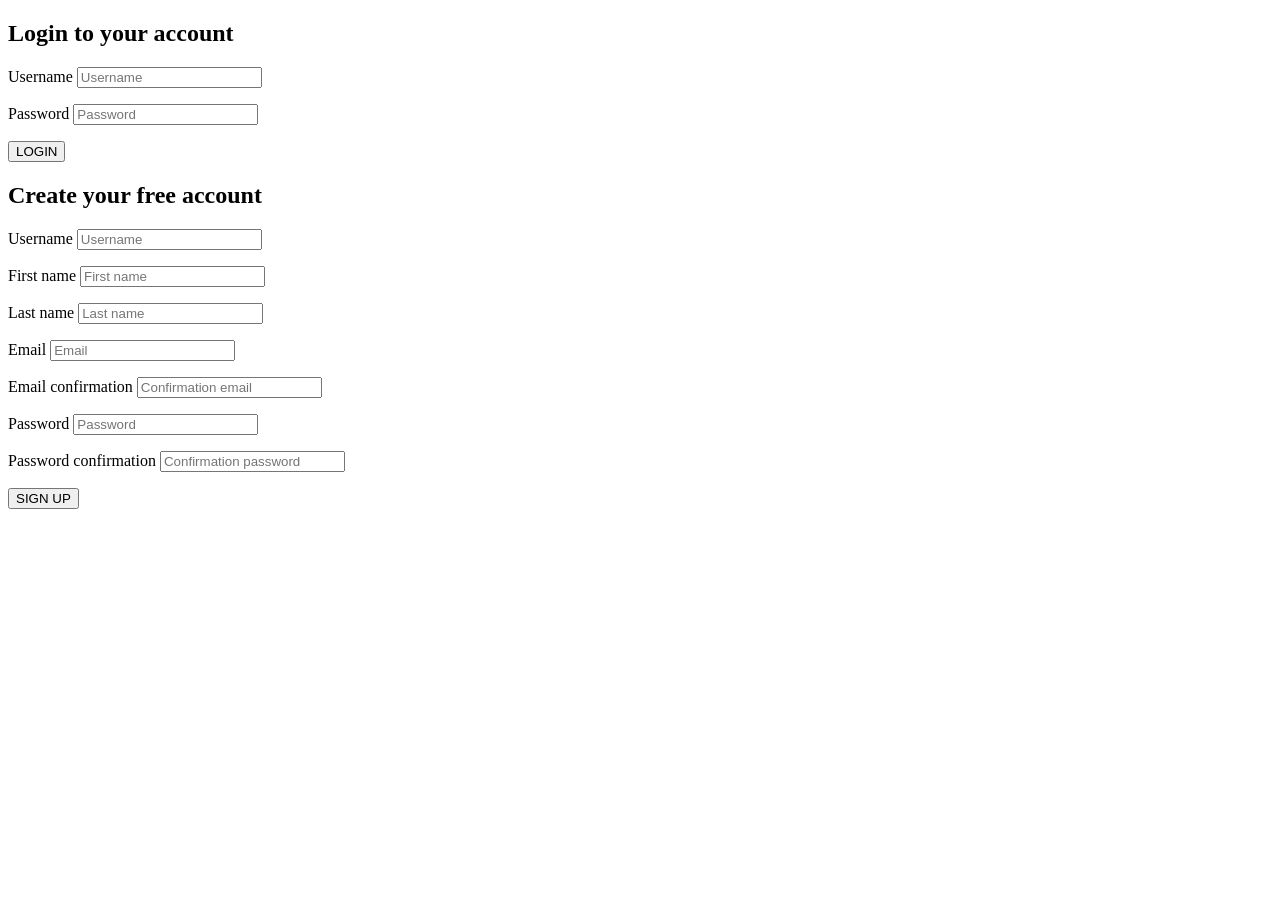
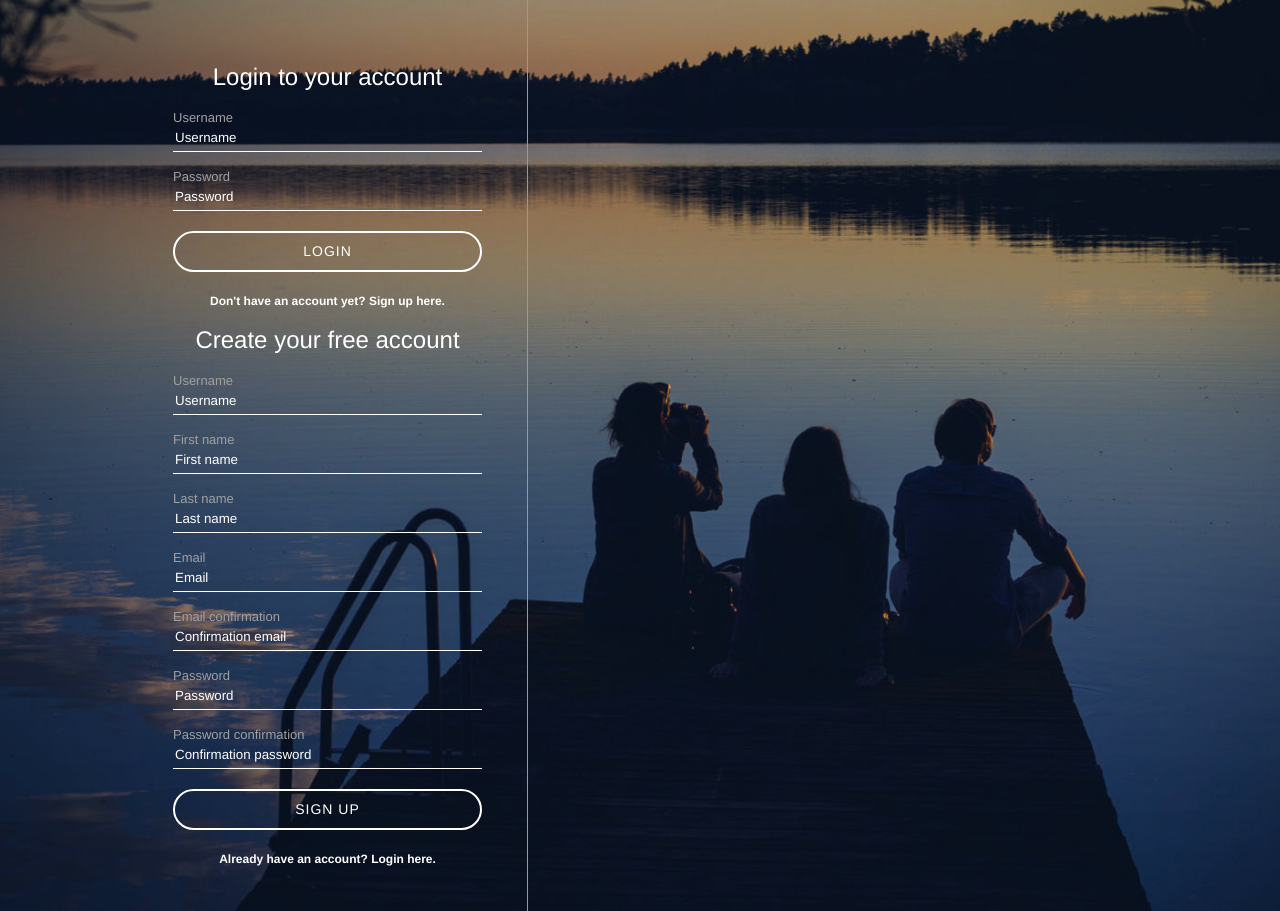
Before and after one commit to lhajoosten/Spotify, a PHP site: page /register.php in a window 1280 px wide. Before the commit the page ends 509 px from the top, so only its background shows below. Run offline with PHP 8.4, Linux system fonts and the light colour scheme.

Commit message:
finished styling login/register form

```diff
--- /dev/null
+++ b/assets/css/register.css
@@ -0,0 +1,108 @@
+html,
+body {
+    padding: 0;
+    margin: 0;
+    height: 100%;
+}
+
+#background {
+    background-color: #000;
+    background-image: url(../img/registerBackground.jpg);
+    background-position: center;
+    background-size: cover;
+    display: table;
+    height: 100%;
+    width: 100%;
+}
+
+#loginContainer * {
+    color: #fff;
+    font-family: "Helvetica Neue", "Helvetica", "Arial", sans-serif;
+    font-weight: normal;
+    line-height: 1em;
+    box-sizing: border-box;
+}
+
+#loginContainer {
+    width: 80%;
+    margin: 0 auto;
+    position: relative;
+    max-width: 1024px;
+}
+
+::-webkit-input-placeholder { /* WebKit, Blink, Edge */
+    color:    #fff;
+}
+:-moz-placeholder { /* Mozilla Firefox 4 to 18 */
+    color:    #fff;
+    opacity:  1;
+}
+::-moz-placeholder { /* Mozilla Firefox 19+ */
+    color:    #fff;
+    opacity:  1;
+}
+:-ms-input-placeholder { /* Internet Explorer 10-11 */
+    color:    #fff;
+}
+::-ms-input-placeholder { /* Microsoft Edge */
+    color:    #fff;
+}
+
+
+#inputContainer {
+    width: 400px;
+    padding: 45px;
+    float: left;
+    border-right: 1px solid #999;
+}
+
+#inputContainer h2 {
+    text-align: center;
+}
+
+#inputContainer input[type="text"],
+#inputContainer input[type="email"],
+#inputContainer input[type="password"] {
+    display: block;
+    background-color: transparent;
+    border: 0;
+    border-bottom: 1px solid #fff;
+    height: 27px;
+    line-height: 27px;
+    width: 100%;
+}
+
+#inputContainer label {
+    color: #a0a0a0;
+    font-size: 13px;
+    margin-top: 15px;
+}
+
+#inputContainer button {
+    background-color: transparent;
+    border: 2px solid #fff;
+    border-radius: 250px;
+    color: #fff;
+    display: block;
+    font-size: 14px;
+    letter-spacing: 1px;
+    margin: 20px auto;
+    height: 41px;
+    width: 100%;
+}
+
+#inputContainer button:hover {
+    cursor: pointer;
+    background-color: #1db954;
+    border: 2px solid #1db954;
+    transition: 0.5s ease-out;
+}
+
+.hasAccountText {
+    text-align: center;
+}
+
+.hasAccountText span {
+    font-weight: bold!important;
+    font-size: 12px;
+}
--- a/register.php
+++ b/register.php
@@ -23,9 +23,11 @@ function getInputValue($name)
 <head>
     <meta charset="UTF-8">
     <title>Welcome to Spotify!</title>
+    <link rel="stylesheet" type="text/css" href="assets/css/register.css">
 </head>
 <body>
-
+<div id="background">
+    <div id="loginContainer">
         <div id="inputContainer">
 
             <!-- Login form -->
@@ -42,6 +44,10 @@ function getInputValue($name)
                 </p>
 
                 <button type="submit" name="loginButton">LOGIN</button>
+
+                <div class="hasAccountText">
+                    <span id="hideLogin">Don't have an account yet? Sign up here.</span>
+                </div>
             </form>
 
             <!-- Register form -->
@@ -91,13 +97,19 @@ function getInputValue($name)
                 <p>
                     <label for="registerPasswordConfirmation">Password confirmation </label>
                     <input id="registerPasswordConfirmation" name="registerPasswordConfirmation" type="password"
-                   placeholder="Confirmation password" value="<?php getInputValue('registerPasswordConfirmation'); ?>"
+                           placeholder="Confirmation password"
+                           value="<?php getInputValue('registerPasswordConfirmation'); ?>"
                            required>
                 </p>
 
                 <button type="submit" name="registerButton">SIGN UP</button>
+
+                <div class="hasAccountText">
+                    <span id="hideRegister">Already have an account? Login here.</span>
+                </div>
             </form>
         </div>
-
+    </div>
+</div>
 </body>
 </html>
```
Also changed, not shown: assets/img/registerBackground.jpg (added). Lines whose indentation alone changed are shown as unchanged.
